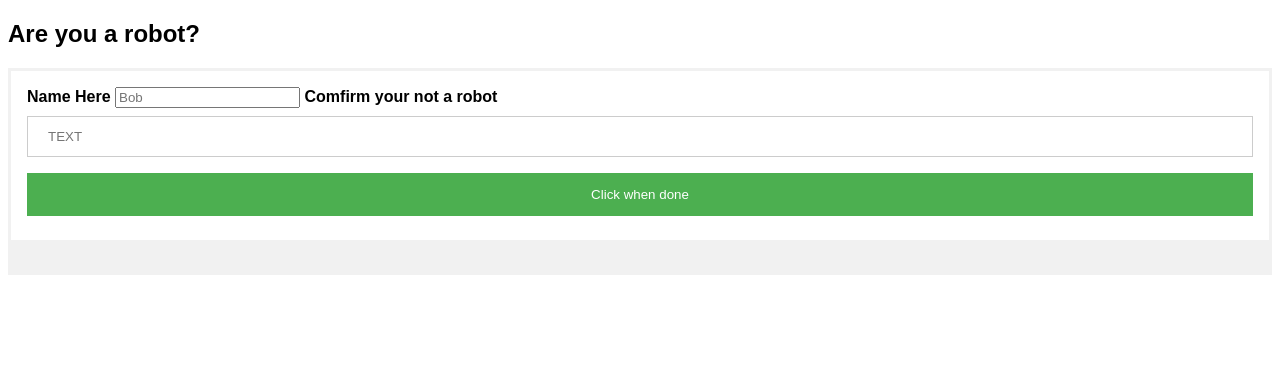
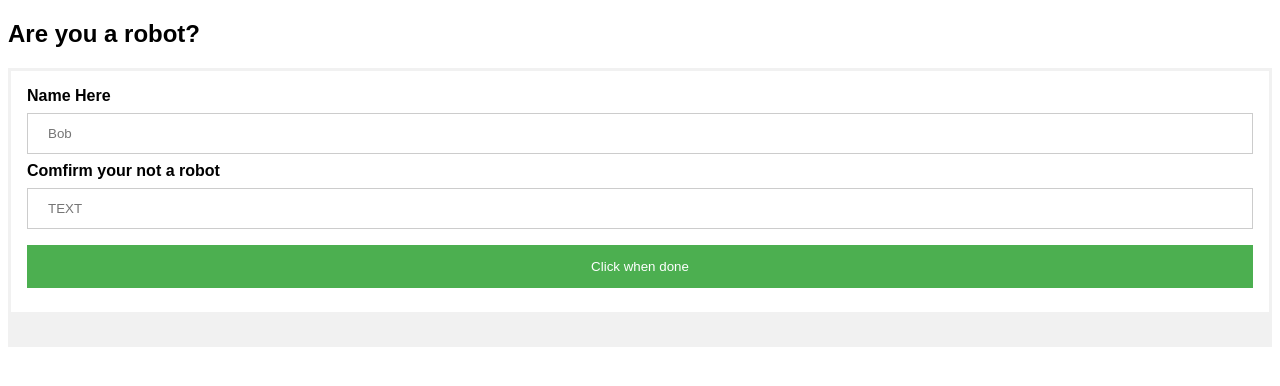
Before and after one commit to KidBookReviews/idk.github.io, a plain HTML site: page index.html in a window 1280 px wide. Drawn offline with Linux system fonts and the light colour scheme.

Commit message:
Update index.html

```diff
--- a/index.html
+++ b/index.html
@@ -6,7 +6,7 @@
 body {font-family: Arial, Helvetica, sans-serif;}
 form {border: 3px solid #f1f1f1;}
 
-input[type=usname], input[type=password] {
+input[type=text], input[type=password] {
     width: 100%;
     padding: 12px 20px;
     margin: 8px 0;
```
